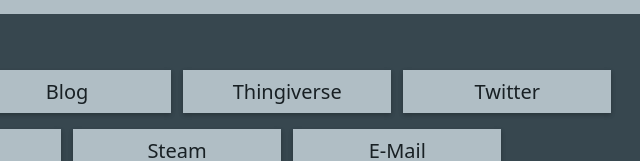
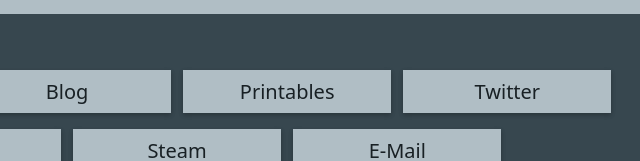
Before and after one commit to medienlampe/bischoff.media, an Eleventy site: page src/index.html in a window 1280 px wide. Shown: the part 791-952 px from the top of the page, 573-1213 px from the left. Built offline with nearby package versions, Linux system fonts and the light colour scheme; Eleventy itself is replaced by a stand-in of ours; files that its build step writes are made by us from their sources; what eleventy-sass would draw is missing.

Commit message:
Changes Thingiverse to Printables.

```diff
--- a/src/index.html
+++ b/src/index.html
@@ -70,11 +70,11 @@ name: <strong>Softwareentwickler</strong> aus Leipzig
   >Blog</a
 >
 <a
-  href="https://www.thingiverse.com/medienlampe"
-  title="Thingiverse-Profil von Sven Bischoff mit Modellen für den 3D-Druck"
+  href="https://www.printables.com/de/social/339997-medienlampe/about"
+  title="Printables-Profil von Sven Bischoff mit Modellen für den 3D-Druck"
   class="external"
   rel="me noopener noreferrer"
-  >Thingiverse</a
+  >Printables</a
 >
 <a
   href="https://twitter.com/TheTalesOfImmo"
```
Also changed, not shown: src/english.html (+3 -3 lines), 1 other file.
